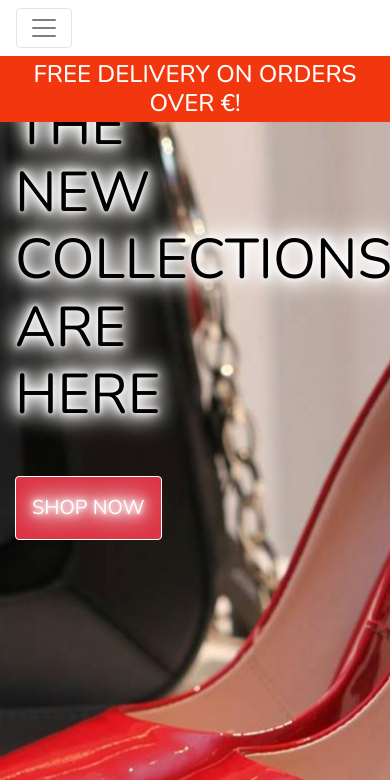
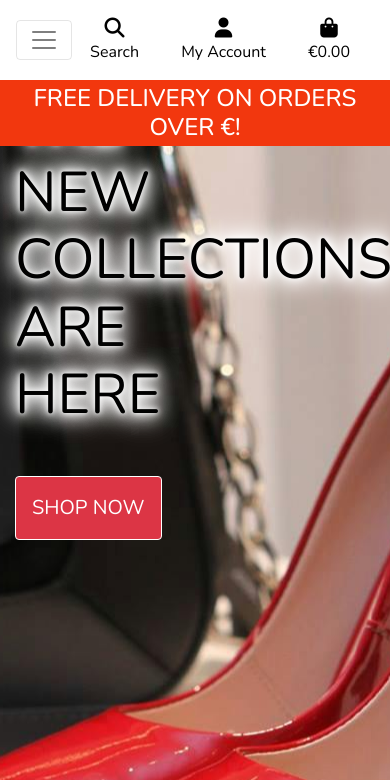
Before and after one commit to Mr-KulwinderSingh/jolie_mimi_boutique, a Django app: page / in a window 390 px wide. Shown: the top 780 px of the page. Run offline with Django 3.2, Linux system fonts and the light colour scheme; some libraries are stand-ins or nearby versions.

Commit message:
Includes folder added, it will hold the main navbar and mobile top header it will help to deal with seperate contents on different pages and styles for main nav & header

```diff
--- a/home/templates/home/index.html
+++ b/home/templates/home/index.html
@@ -16,7 +16,7 @@
     <div class="row h-100">
         <div class="col-7 col-med-6 my-auto">
             <h1 class=" glow display-4 logo-font text-black">The new collections are here</h1>
-            <div class="my-5 glow-custom">
+            <div class="my-5">
                 <h4>
                     <a href="" class="btn-danger btn btn-lg rounded text-uppercase py-3 border border-white">Shop now</a>
                 </h4>
--- a/static/css/base.css
+++ b/static/css/base.css
@@ -15,7 +15,7 @@ body {
 }
 
 .glow-custom {
-    color: hsl(129, 87%, 76%);
+    color: hsl(48, 87%, 82%);
     text-shadow: 0 0 5px #fff, 0 0 10px #fff, 0 0 15px #fff, 0 0 20px #fff, 0 0 25px #fff, 0 0 30px #fff, 0 0 35px #fff;
 }
 
--- a/templates/base.html
+++ b/templates/base.html
@@ -1,5 +1,4 @@
 {% load static %}
-
 <!doctype html>
 <html lang="en">
   <head>
@@ -46,7 +45,7 @@
             <div class="col-12 col-lg-4 my-auto py-1 py-lg-0">
                 <form method="GET" action="">
                     <div class="input-group w-100">
-                        <input class="form-control border border-black rounded-0" type="text" name="q" placeholder="Search our site">
+                        <input class="form-control border border-black rounded-0" type="text" name="q" placeholder="Search our dresses">
                         <div class="input-group-append">
                             <button class="form-control btn btn-black border border-black rounded" type="submit">
                                 <span class="icon">
@@ -101,7 +100,8 @@
                 <button class="navbar-toggler" type="button" data-toggle="collapse" data-target="#main-nav" aria-controls="main-nav" aria-expanded="false" aria-label="Toggle-navigation">
                     <span class="navbar-toggler-icon"></span>
                 </button>
-
+                {% include 'includes/mobile-top-header.html' %}
+                {% include 'includes/main-nav.html' %}
         </div>
         <div id="delivery-banner" class="row text-center">
             <div class="col bg-delivery-banner text-white">
--- /dev/null
+++ b/templates/includes/main-nav.html
@@ -0,0 +1,83 @@
+<div class="collapse navbar-collapse" id="main-nav">
+    <ul class="navbar-nav w-auto mx-auto">
+        <li class="nav-item dropdown">
+            <a class="logo-font font-weight-bold nav-link text-black mr-5" href="#" id="all-products-link" data-toggle="dropdown" aria-haspopup="true" aria-expanded="false">
+                Shop All
+            </a>
+            <div class="dropdown-menu border-0" aria-labelledby="all-products-link">
+                <a href="" class="dropdown-item">By Price</a>
+                <a href="" class="dropdown-item ">By Rating</a>
+                <a href="" class="dropdown-item ">By Category</a>
+                <a href="" class="dropdown-item">Shop All</a>
+            </div>
+        </li>
+
+        <li class="nav-item dropdown">
+            <a class="logo-font font-weight-bold nav-link text-black mr-5" href="#" id="clothing-link" data-toggle="dropdown" aria-haspopup="true" aria-expanded="false">
+                Clothing
+            </a>
+            <div class="dropdown-menu border-0" aria-labelledby="clothing-link">
+                <a href="" class="dropdown-item">Activewear &amp; Essentials</a>
+                <a href="" class="dropdown-item">Jeans</a>
+                <a href="" class="dropdown-item">Shirts</a>
+                <a href="" class="dropdown-item">All Clothing</a>
+            </div>
+        </li>
+
+        <li class="nav-item">
+            <a class="logo-font font-weight-bold nav-link text-black mr-5" href="#" id="spring/summer-link" data-toggle="" aria-haspopup="true" aria-expanded="false">
+                Spring/Summer
+            </a>
+        </li>
+
+        <li class="nav-item">
+            <a class="logo-font font-weight-bold nav-link text-black mr-5" href="#" id="casual" data-toggle="" aria-haspopup="true" aria-expanded="false">
+                Casual
+            </a>
+        </li>
+
+        <li class="nav-item">
+            <a class="logo-font font-weight-bold nav-link text-black mr-5" href="#" id="partywear-link" data-toggle="" aria-haspopup="true" aria-expanded="false">
+                Partywear
+            </a>
+        </li>
+
+        <li class="nav-item">
+            <a class="logo-font font-weight-bold nav-link text-black mr-5" href="#" id="footwear-link" data-toggle="" aria-haspopup="true" aria-expanded="false">
+                Dresses
+            </a>
+        </li>
+
+        <li class="nav-item">
+            <a class="logo-font font-weight-bold nav-link text-black mr-5" href="#" id="jewellery-link" data-toggle="" aria-haspopup="true" aria-expanded="false">
+                Jewellery
+            </a>
+        </li>
+
+        <li class="nav-item dropdown">
+            <a class="logo-font font-weight-bold nav-link text-black mr-5" href="#" id="indian-link" data-toggle="dropdown" aria-haspopup="true" aria-expanded="false">
+                Indian
+            </a>
+            <div class="dropdown-menu border-0" aria-labelledby="indian-link">
+                <a href="" class="dropdown-item">Suit sets</a>
+                <a href="" class="dropdown-item">Kurtas &amp; Tops</a>
+                <a href="" class="dropdown-item">Lehngas</a>
+                <a href="" class="dropdown-item">Anarkali suit sets</a>
+                <a href="" class="dropdown-item">Unstiched suits</a>
+                <a href="" class="dropdown-item">All Indian</a>
+            </div>
+        </li>
+
+        <li class="nav-item dropdown">
+            <a class="logo-font font-weight-bold nav-link text-black" href="#" id="specials-link" data-toggle="dropdown" aria-haspopup="true" aria-expanded="false">
+                Special Offers
+            </a>
+            <div class="dropdown-menu border-0" aria-labelledby="specials-link">
+                <a href="" class="dropdown-item">New In</a>
+                <a href="" class="dropdown-item">Deals</a>
+                <a href="" class="dropdown-item">Clearance</a>
+                <a href="" class="dropdown-item">All Specials</a>
+            </div>
+        </li>
+    </ul>
+</div>
--- /dev/null
+++ b/templates/includes/mobile-top-header.html
@@ -0,0 +1,56 @@
+<li class="list-inline-item">
+    <a class="text-black nav-link d-block d-lg-none" href="#" id="mobile-search" data-toggle="dropdown" aria-haspopup="true" aria-expanded="false">
+        <div class="text-center">
+            <div><i class="fas fa-search fa-lg"></i></div>
+            <p class="my-0">Search</p>
+        </div>
+    </a>
+    <div class="dropdown-menu border-0 w-100 p-3 rounded-0 my-0" aria-labelledby="mobile-search">
+        <form class="form" method="GET" action="">
+            <div class="input-group w-100">
+                <input class="form-control border border-black rounded" type="text" name="q" placeholder="Search our site">
+                <div class="input-group-append">
+                    <button class="form-control form-control btn btn-black border border-black rounded" type="submit">
+                        <span class="icon">
+                            <i class="fas fa-search"></i>
+                        </span>
+                    </button>
+                </div>
+            </div>
+        </form>
+    </div>
+</li>
+<li class="list-inline-item dropdown">
+    <a class="text-black nav-link d-block d-lg-none" href="#" id="user-options" data-toggle="dropdown" aria-haspopup="true" aria-expanded="false">
+        <div class="text-center">
+            <div><i class="fas fa-user fa-lg"></i></div>
+            <p class="my-0">My Account</p>
+        </div>
+    </a>
+    <div class="dropdown-menu border-0" aria-labelledby="user-options">
+        {% if request.user.is_authenticated %}
+            {% if request.user.is_superuser %}
+                <a href="{% url 'account_logout' %}" class="dropdown-item">Product Management</a>
+            {% endif %}
+            <a href="" class="dropdown-item">My Profile</a>
+            <a href="{% url 'account_logout' %}" class="dropdown-item">Logout</a>
+        {% else %}
+            <a href="{% url 'account_signup' %}" class="dropdown-item">Register</a>
+            <a href="{% url 'account_login' %}" class="dropdown-item">Login</a>
+        {% endif %}
+    </div>
+</li>
+<li class="list-inline-item">
+    <a class="{% if grand_total %}text-primary font-weight-bold{% else %}text-black{% endif %} nav-link d-block d-lg-none" href="">
+        <div class="text-center">
+            <div><i class="fas fa-shopping-bag fa-lg"></i></div>
+            <p class="my-0">
+                {% if grand_total %}
+                    €{{ grand_total|floatformat:2 }}
+                {% else %}
+                    €0.00
+                {% endif %}
+            </p>
+        </div>
+    </a>
+</li>
```
